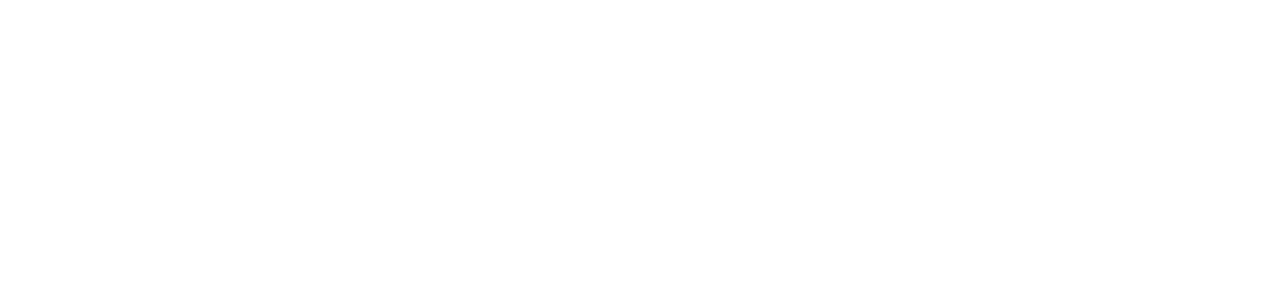
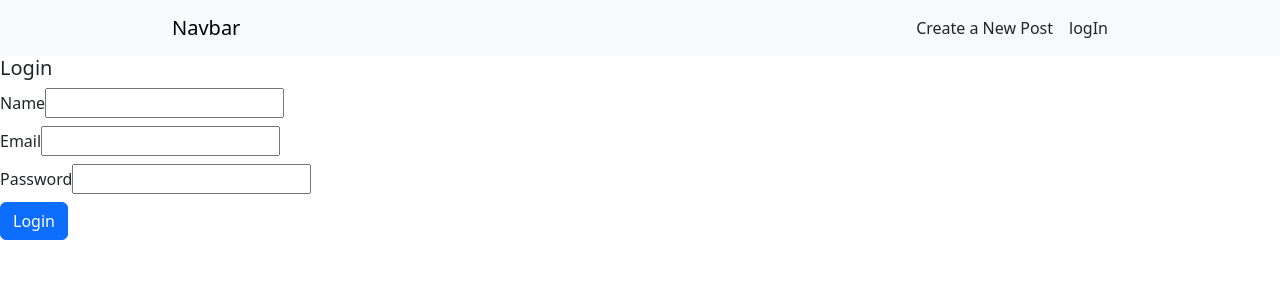
Before and after one commit to MansiM578/blog-app, a React (Create React App) app: page /login in a window 1280 px wide. Before the commit this address had no page. Shown: the top 300 px of the page. Built offline with nearby package versions, Linux system fonts and the light colour scheme.

Commit message:
general routing

```diff
--- a/src/App.jsx
+++ b/src/App.jsx
@@ -5,34 +5,16 @@ import AddForm from "./pages/AddForm";
 import MainPage from "./pages/mainPage";
 import Post from "./pages/post";
 import Login from "./pages/Login";
-import { AuthProvider } from "./utils/auth";
-import RequireAuth from "./utils/RequireAuth";
+import Error from "./pages/Error";
+import AuthProvider from "./routing/auth";
+import RequireAuth from "./routing/RequireAuth";
 
 function App() {
-  // const [user, setUser] = useState(null);
-
-  // const [isLoggedIn, setIsLoggedIn] = useState(false);
-  // const [userData, setUserData] = useState({});
-
-  // const handleLogin = ({ userName, userEmail }) => {
-  //   setIsLoggedIn(true);
-  //   setUserData({ userName, userEmail });
-  // };
   return (
-    // <div>
-    //   {isLoggedIn ? (
-    //     <div>
-    //       <h1>Welcome, {userData.userName}</h1>
-    //       <p>Email: {userData.userEmail}</p>
-    //     </div>
-    //   ) : (
-    //     <Login onLogin={handleLogin} />
-    //   )}
-    // </div>
     <AuthProvider>
       <BrowserRouter>
         <Routes>
-          <Route path="/" exact element={<Login />} />
+          <Route path="/login" exact element={<Login />} />
           <Route
             path="/dashboard"
             element={
@@ -40,17 +22,20 @@ function App() {
                 <MainPage />
               </RequireAuth>
             }
-          >
-            <Route path="addForm" element={<AddForm />} />
-            <Route path="post" element={<Post />} />
-          </Route>
+          />
+          <Route
+            path="addForm"
+            element={
+              <RequireAuth>
+                <AddForm />
+              </RequireAuth>
+            }
+          />
+          <Route path="post" element={<Post />} />
+          <Route path="*" element={<Error />} />
         </Routes>
       </BrowserRouter>
     </AuthProvider>
-    // <div className="App">
-    //   {/* <AddForm /> */}
-    //   <MainPage />
-    // </div>
   );
 }
 
--- a/src/components/Navbar.jsx
+++ b/src/components/Navbar.jsx
@@ -1,8 +1,8 @@
 /* eslint-disable jsx-a11y/anchor-is-valid */
 import React from "react";
-import { NavLink, useNavigate } from "react-router-dom";
+import { Link, useNavigate } from "react-router-dom";
 import "bootstrap/dist/css/bootstrap.min.css";
-import { useAuth } from "../utils/auth";
+import { useAuth } from "../routing/auth";
 
 function Navbar() {
   // const username = localStorage.getItem("username");
@@ -12,7 +12,7 @@ function Navbar() {
 
   const handleLogout = () => {
     auth.logout();
-    navigate("/");
+    navigate("/login");
   };
 
   return (
@@ -20,32 +20,35 @@ function Navbar() {
       <div className="bg-light">
         <nav className="navbar navbar-light bg-light mx-auto w-75">
           <div className="container-fluid">
-            {auth.user ? (
-              <NavLink to="/dashboard" className="navbar-brand">
+            {auth.isLoggedIn ? (
+              <Link to="/dashboard" className="navbar-brand">
                 Navbar
-              </NavLink>
+              </Link>
             ) : (
-              <NavLink to="/" className="navbar-brand">
+              <Link to="/login" className="navbar-brand">
                 Navbar
-              </NavLink>
+              </Link>
             )}
-            <form className="d-flex">
-              <NavLink to="addForm" className="nav-link active mx-3">
-                Create a New Post
-              </NavLink>
-              {!auth.user ? (
-                <NavLink to="/" className="nav-link  active">
+            <div className="d-flex">
+              {auth.isLoggedIn ? (
+                <Link to="../addForm" className="nav-link active mx-3">
+                  Create a New Post
+                </Link>
+              ) : (
+                <Link to="/login" className="nav-link active mx-3">
+                  Create a New Post
+                </Link>
+              )}
+              {!auth.isLoggedIn ? (
+                <Link to="../login" className="nav-link  active">
                   logIn
-                </NavLink>
+                </Link>
               ) : (
-                <>
-                  <NavLink>{auth.user}</NavLink>
-                  <button type="button" onClick={handleLogout}>
-                    Logout
-                  </button>
-                </>
+                <button type="button" onClick={handleLogout}>
+                  Logout
+                </button>
               )}
-            </form>
+            </div>
           </div>
         </nav>
       </div>
--- a/src/pages/AddForm.jsx
+++ b/src/pages/AddForm.jsx
@@ -12,11 +12,52 @@ function AddForm() {
     image: "",
   });
 
-  const handleChange = (e) => {
+  const [errors, setErrors] = useState({
+    heading: "",
+    paraName: "",
+    paraDate: "",
+    content: "",
+  });
+
+  const handleChange = (event) => {
+    const { name, value } = event.target;
     setFormData({
       ...formData,
-      [e.target.name]: e.target.value,
+      [name]: value,
     });
+  };
+
+  // function to validate the form data
+  const validateForm = () => {
+    let isValid = true;
+    const newErrors = {};
+
+    if (formData.heading.trim() === "") {
+      newErrors.heading = "Heading is required";
+      isValid = false;
+    }
+    if (formData.paraName.trim() === "") {
+      newErrors.paraName = "Name is required";
+      isValid = false;
+    }
+    if (formData.content.trim() === "") {
+      newErrors.content = "Content of the article is required";
+      isValid = false;
+    }
+
+    if (formData.paraDate.trim() === "") {
+      newErrors.paraDate = "Date is required";
+      isValid = false;
+    } else {
+      const dateRegex = /^\d{2}-\d{2}-\d{4}$/;
+      if (!dateRegex.test(formData.date)) {
+        newErrors.paraDate = "Invalid date format (DD-MM-YYYY)";
+        isValid = false;
+      }
+    }
+
+    setErrors(newErrors);
+    return isValid;
   };
 
   const handleImageUpload = (image) => {
@@ -28,6 +69,7 @@ function AddForm() {
 
   const handleSubmit = (e) => {
     e.preventDefault();
+    if (validateForm()) {
       const existingData = localStorage.getItem("formData");
       let formDataArray = [];
 
@@ -47,7 +89,10 @@ function AddForm() {
         image: "",
       });
 
-    navigate("/");
+      navigate("/dashboard");
+    } else {
+      console.log("Form has errors. Please Fix then");
+    }
   };
 
   return (
@@ -64,6 +109,7 @@ function AddForm() {
             className="form-control my-3 w-100"
             placeholder="Enter the Heading of the Topic"
           />
+          {errors.heading && <p className="error danger">{errors.heading}</p>}
           <input
             type="text"
             id="paraName"
@@ -73,6 +119,7 @@ function AddForm() {
             className="form-control  w-100"
             placeholder="Enter your Name"
           />
+          {errors.paraName && <p className="error danger">{errors.paraName}</p>}
           <input
             type="text"
             id="paraData"
@@ -82,6 +129,7 @@ function AddForm() {
             className="form-control my-3 w-100"
             placeholder="Enter the Current Date"
           />
+          {errors.paraDate && <p className="error danger">{errors.paraDate}</p>}
           <textarea
             type="text"
             id="content"
@@ -93,6 +141,7 @@ function AddForm() {
             placeholder="Enter the details about the topic"
             style={{ resize: "none" }}
           />
+          {errors.content && <p className="error danger">{errors.content}</p>}
           <input
             type="file"
             // name="image"
--- /dev/null
+++ b/src/pages/Error.jsx
@@ -0,0 +1,7 @@
+import React from "react";
+
+function Error() {
+  return <div>Error</div>;
+}
+
+export default Error;
--- a/src/pages/Login.jsx
+++ b/src/pages/Login.jsx
@@ -1,28 +1,76 @@
 import React, { useState } from "react";
-// import PropTypes from "prop-types";
 import { useNavigate } from "react-router-dom";
 import Navbar from "../components/Navbar";
-import { useAuth } from "../utils/auth";
+import { useAuth } from "../routing/auth";
 
 function Login() {
-  const [userName, setUsername] = useState("");
-  const [email, setEmail] = useState("");
+  const [formData, setFormData] = useState({
+    name: "",
+    email: "",
+    password: "",
+  });
+
+  const [errors, setErrors] = useState({
+    name: "",
+    email: "",
+    password: "",
+  });
 
   const auth = useAuth();
 
   const navigate = useNavigate();
 
-  const handleSubmit = (e) => {
-    e.preventDefault();
+  // function to handle form input changes
+  const handleInputChange = (event) => {
+    const { name, value } = event.target;
+    setFormData({
+      ...formData,
+      [name]: value,
+    });
+  };
 
-    sessionStorage.setItem("username", userName);
-    sessionStorage.setItem("email", email);
-    // if (userName && email) {
-    //   navigate("/dashboard");
-    // }
+  // function to validate the form data
+  const validateForm = () => {
+    let isValid = true;
+    const newErrors = {};
 
-    auth.login(userName, email);
-    navigate("/dashboard", { replace: true });
+    if (formData.name.trim() === "") {
+      newErrors.name = "Name is required";
+      isValid = false;
+    }
+
+    if (!/\S+@\S+\.\S+/.test(formData.email)) {
+      newErrors.email = "Invalid email format";
+      isValid = false;
+    }
+
+    if (formData.password.length < 6) {
+      newErrors.password = "Password must be at least 6 characters long";
+      isValid = false;
+    }
+
+    setErrors(newErrors);
+    return isValid;
+  };
+
+  // Handle form submission
+  const handleSubmit = (event) => {
+    event.preventDefault();
+
+    if (validateForm()) {
+      // login actions
+      console.log("Form is valid. Submitting data:", formData);
+      auth.login();
+      navigate("/dashboard", { replace: true });
+
+      setFormData({
+        name: "",
+        email: "",
+        password: "",
+      });
+    } else {
+      console.log("Form has errors. Please fix them.");
+    }
   };
 
   return (
@@ -38,10 +86,11 @@ function Login() {
               id="name"
               name="name"
               className="form-input"
-              value={userName}
-              onChange={(e) => setUsername(e.target.value)}
+              value={formData.name}
+              onChange={handleInputChange}
             />
           </label>
+          {errors.name && <p className="error danger">{errors.name}</p>}
         </div>
         <div className="form-row">
           <label htmlFor="email" className="form-label">
@@ -51,10 +100,25 @@ function Login() {
               className="form-input"
               id="email"
               name="email"
-              value={email}
-              onChange={(e) => setEmail(e.target.value)}
+              value={formData.email}
+              onChange={handleInputChange}
             />
           </label>
+          {errors.email && <p className="error">{errors.email}</p>}
+        </div>
+        <div className="form-row">
+          <label htmlFor="password" className="form-label">
+            Password
+            <input
+              type="password"
+              className="form-input"
+              id="password"
+              name="password"
+              value={formData.password}
+              onChange={handleInputChange}
+            />
+          </label>
+          {errors.password && <p className="error">{errors.password}</p>}
         </div>
         <button type="submit" className="btn btn-primary btn-block">
           Login
@@ -64,8 +128,4 @@ function Login() {
   );
 }
 
-// Login.propTypes = {
-//   setUser: PropTypes.func.isRequired,
-// };
-
 export default Login;
--- a/src/utils/RequireAuth.jsx
+++ b/src/routing/RequireAuth.jsx
@@ -6,7 +6,7 @@ import { useAuth } from "./auth";
 function RequireAuth({ children }) {
   const auth = useAuth();
 
-  if (!auth.user && auth.email) {
+  if (!auth.isLoggedIn) {
     return <Navigate to="login" />;
   }
   return children;
--- /dev/null
+++ b/src/routing/auth.jsx
@@ -0,0 +1,32 @@
+/* eslint-disable react/jsx-no-constructed-context-values */
+import React, { createContext, useContext, useState, memo } from "react";
+
+// Create a context for authentication data and functions to update it in the app's components
+const AuthContext = createContext(null);
+
+const AuthProvider = ({ children }) => {
+  const [isLoggedIn, setIsLoggedIn] = useState(sessionStorage.getItem("token"));
+
+  const login = () => {
+    sessionStorage.setItem("token", true);
+
+    setIsLoggedIn(true);
+    console.log("sessinStorageSetted");
+  };
+
+  const logout = () => {
+    sessionStorage.setItem("token", false);
+    setIsLoggedIn(false);
+    console.log("sessinStorageRemoved");
+  };
+
+  return (
+    <AuthContext.Provider value={{ isLoggedIn, login, logout }}>
+      {children}
+    </AuthContext.Provider>
+  );
+};
+export default memo(AuthProvider);
+export function useAuth() {
+  return useContext(AuthContext);
+}
--- /dev/null
+++ b/src/utils/Function.js
@@ -0,0 +1,3 @@
+const login = () => {
+  sessionStorage.setItem(token, true);
+};
```
Also changed, not shown: src/utils/Storage.js (added, +36 -0 lines), src/utils/auth.jsx (deleted, +0 -32 lines), .eslintrc.json. Lines whose indentation alone changed are shown as unchanged.
